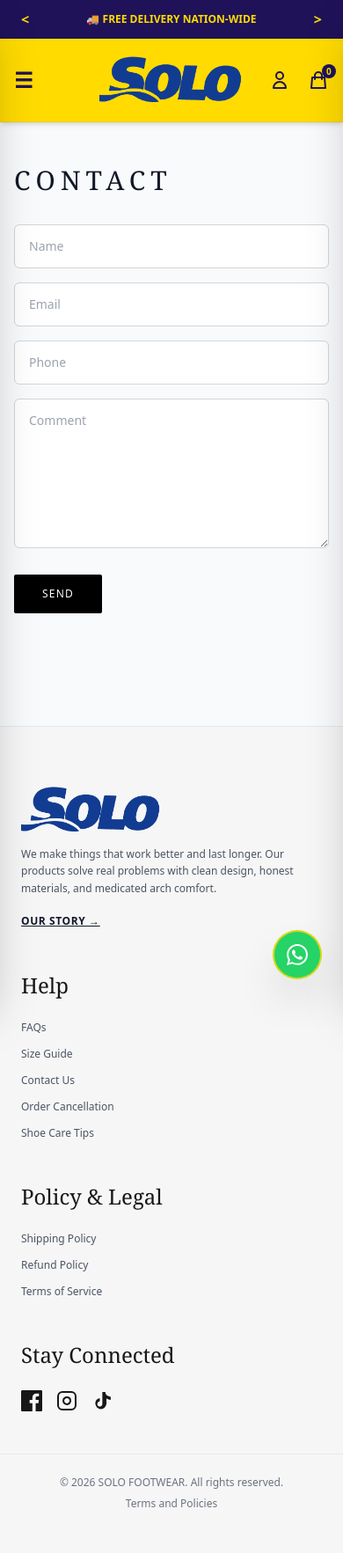
After one commit to zakach-afk/shoe_store, a Django app: page /contact/ in a window 390 px wide. The commit adds this page. Shown: the whole page at 88% size. Run offline with Django 5.2, Linux system fonts and the light colour scheme; data comes from the database, SQL or seed files in the repository; some libraries are stand-ins or nearby versions.

Commit message:
Create dedicated /contact/ page matching reference layout with Name, Email, Phone, Comment, and Send button

```diff
--- a/products/urls.py
+++ b/products/urls.py
@@ -10,6 +10,8 @@ urlpatterns = [
     path('pages/size-guide/', views.size_guide, name='size_guide_alt'),
     path('faqs/', views.faqs, name='faqs'),
     path('pages/faqs/', views.faqs, name='faqs_alt'),
+    path('contact/', views.contact, name='contact'),
+    path('pages/contact/', views.contact, name='contact_alt'),
     path('api/place-order/', views.api_place_order, name='api_place_order'),
     path('category/<slug:slug>/', views.category_detail, name='category_detail'),
 ]
--- a/products/views.py
+++ b/products/views.py
@@ -59,6 +59,19 @@ def faqs(request):
         'categories': categories,
     }
     return render(request, 'products/faqs.html', context)
+
+
+def contact(request):
+    categories = Category.objects.all().order_by('order', 'name')
+    success_msg = False
+    if request.method == 'POST':
+        success_msg = True
+    context = {
+        'categories': categories,
+        'success_msg': success_msg,
+    }
+    return render(request, 'products/contact.html', context)
+
 
 
 
--- a/templates/base.html
+++ b/templates/base.html
@@ -248,7 +248,7 @@
                 <ul class="space-y-3.5 text-gray-600 text-xs md:text-sm font-normal">
                     <li><a href="/faqs/" class="hover:text-black transition-colors">FAQs</a></li>
                     <li><a href="/size-guide/" class="hover:text-black transition-colors">Size Guide</a></li>
-                    <li><a href="javascript:void(0)" onclick="openFooterModal('contact')" class="hover:text-black transition-colors">Contact Us</a></li>
+                    <li><a href="/contact/" class="hover:text-black transition-colors">Contact Us</a></li>
                     <li><a href="javascript:void(0)" onclick="openFooterModal('cancellation')" class="hover:text-black transition-colors">Order Cancellation</a></li>
                     <li><a href="javascript:void(0)" onclick="openFooterModal('care-tips')" class="hover:text-black transition-colors">Shoe Care Tips</a></li>
                 </ul>
--- /dev/null
+++ b/templates/products/contact.html
@@ -0,0 +1,52 @@
+{% extends 'base.html' %}
+{% load static %}
+
+{% block title %}Contact Us | SOLO FOOTWEAR{% endblock %}
+
+{% block content %}
+<section class="max-w-5xl mx-auto px-4 py-12 md:py-16">
+    <!-- Header Title -->
+    <h1 class="text-3xl md:text-5xl font-serif font-light tracking-[0.2em] text-gray-900 uppercase mb-8 md:mb-12">
+        CONTACT
+    </h1>
+
+    {% if success_msg %}
+    <div class="mb-8 p-4 bg-emerald-50 border border-emerald-200 text-emerald-800 rounded-xl text-sm font-semibold flex items-center space-x-2 shadow-sm">
+        <span>✅</span>
+        <span>Thank you for contacting SOLO Footwear! Your message has been sent successfully. We will get back to you shortly.</span>
+    </div>
+    {% endif %}
+
+    <!-- Contact Form (Exact Reference Layout) -->
+    <form method="POST" action="/contact/" class="space-y-4 max-w-4xl">
+        {% csrf_token %}
+
+        <!-- Row 1: Name and Email -->
+        <div class="grid grid-cols-1 md:grid-cols-2 gap-4">
+            <div>
+                <input type="text" name="name" required placeholder="Name" class="w-full px-4 py-3.5 text-sm bg-white border border-gray-300 rounded-md focus:outline-none focus:border-black focus:ring-1 focus:ring-black placeholder-gray-400 transition">
+            </div>
+            <div>
+                <input type="email" name="email" required placeholder="Email" class="w-full px-4 py-3.5 text-sm bg-white border border-gray-300 rounded-md focus:outline-none focus:border-black focus:ring-1 focus:ring-black placeholder-gray-400 transition">
+            </div>
+        </div>
+
+        <!-- Row 2: Phone -->
+        <div>
+            <input type="tel" name="phone" placeholder="Phone" class="w-full px-4 py-3.5 text-sm bg-white border border-gray-300 rounded-md focus:outline-none focus:border-black focus:ring-1 focus:ring-black placeholder-gray-400 transition">
+        </div>
+
+        <!-- Row 3: Comment -->
+        <div>
+            <textarea name="comment" rows="7" required placeholder="Comment" class="w-full px-4 py-3.5 text-sm bg-white border border-gray-300 rounded-md focus:outline-none focus:border-black focus:ring-1 focus:ring-black placeholder-gray-400 transition resize-y"></textarea>
+        </div>
+
+        <!-- Submit Button -->
+        <div class="pt-2">
+            <button type="submit" class="bg-black hover:bg-neutral-800 text-white font-medium text-xs md:text-sm uppercase tracking-widest px-8 py-3.5 rounded-sm transition duration-200 shadow-sm focus:outline-none">
+                Send
+            </button>
+        </div>
+    </form>
+</section>
+{% endblock %}
```
